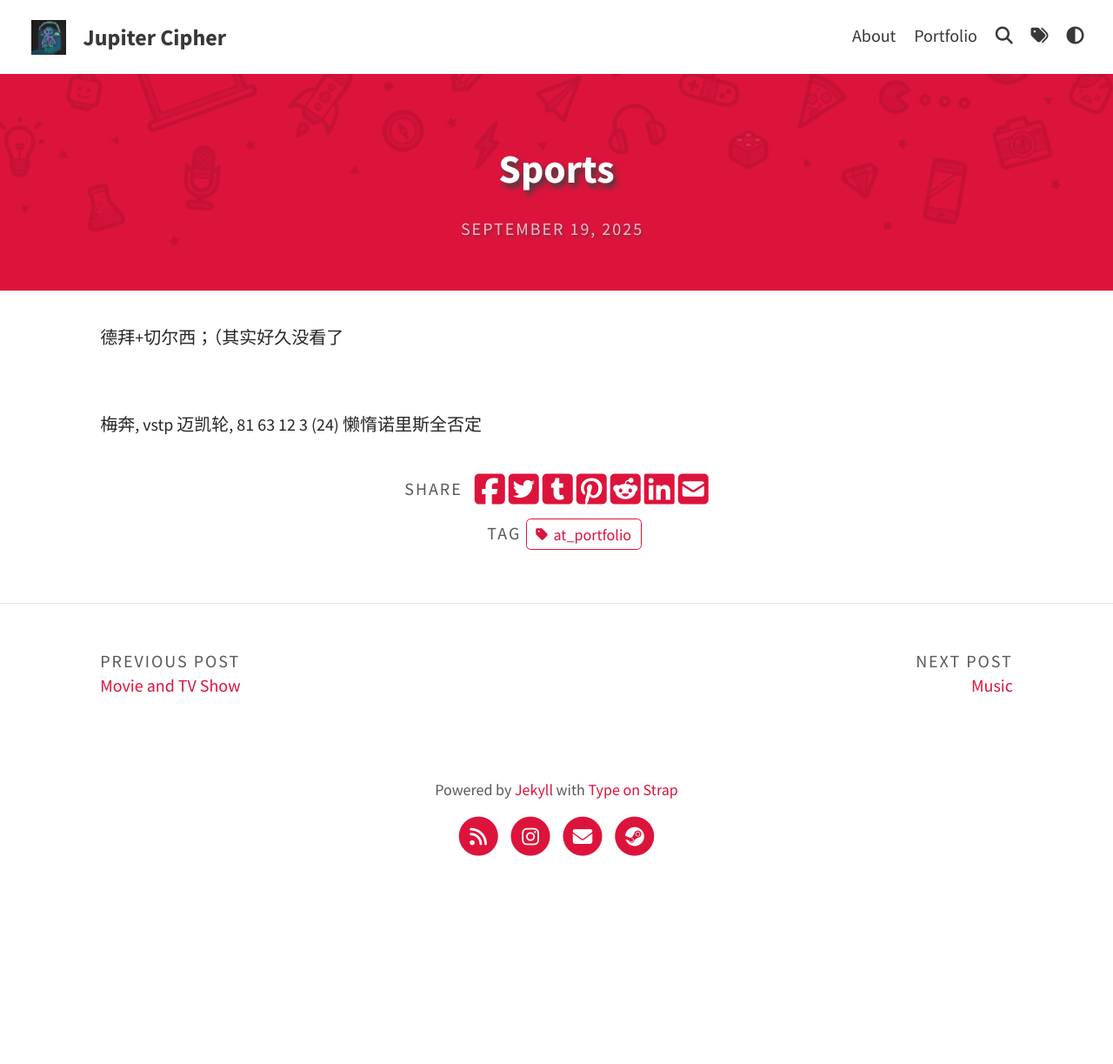
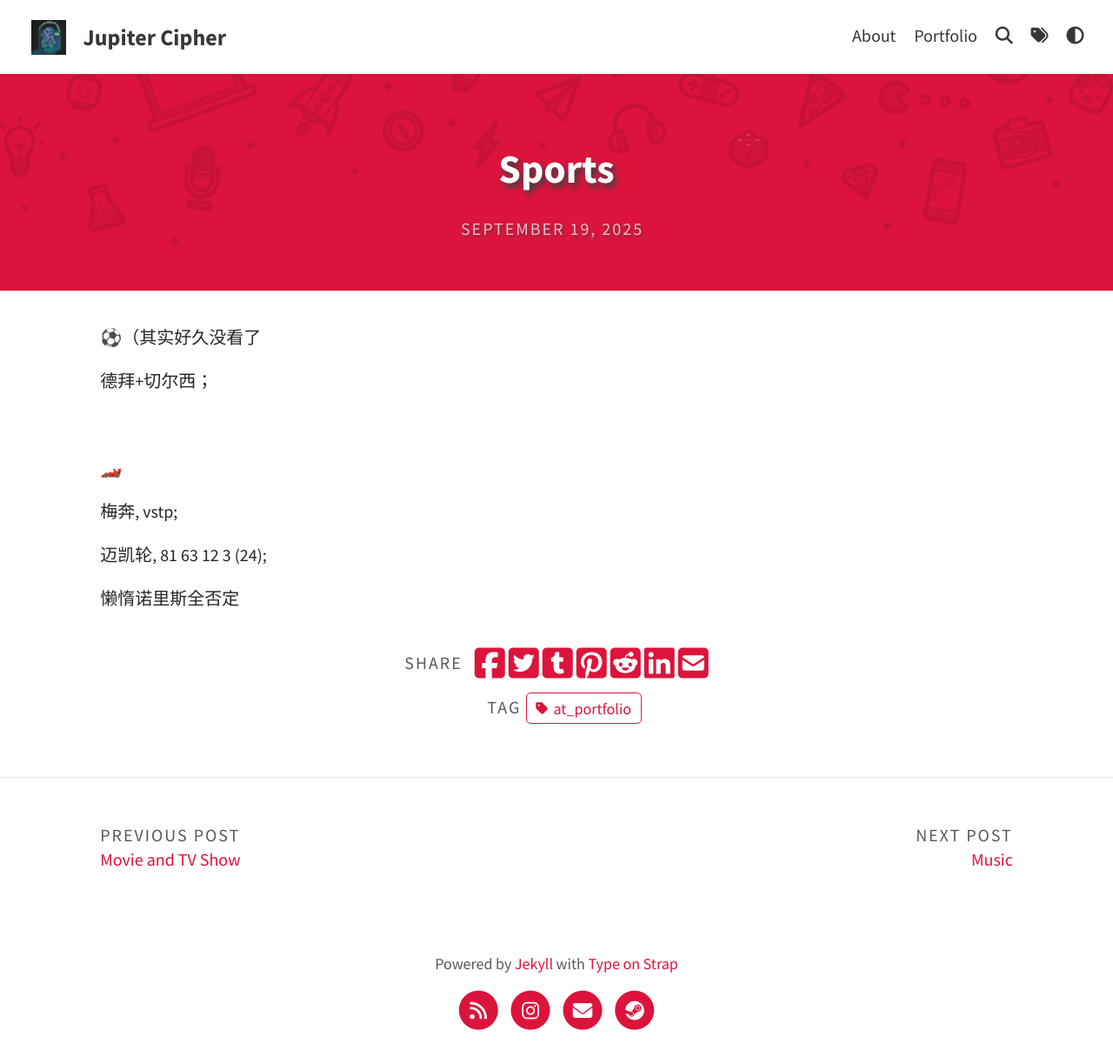
Before and after one commit to s-eclaircir/jupiter-cipher, a Jekyll site: the page built from _portfolio/sports.md, in a window 1280 px wide. Shown: the whole page at 87% size. Built offline with Jekyll 4.4.1, drawn with Linux system fonts in a browser that asks for light colours; a script that is not in the unit is left out; before the commit the page ends 1023 px from its top, so only the background shows below that.

```diff
--- a/_portfolio/sports.md
+++ b/_portfolio/sports.md
@@ -7,10 +7,17 @@ color: Crimson
 date: September, 19 2025
 ---
 
-德拜+切尔西；（其实好久没看了
+⚽️（其实好久没看了
+
+德拜+切尔西；
 
 <br>
 
-梅奔, vstp
-迈凯轮, 81 63 12 3 (24)
+🏎️
+
+
+梅奔, vstp;
+
+迈凯轮, 81 63 12 3 (24);
+
 懒惰诺里斯全否定
```
